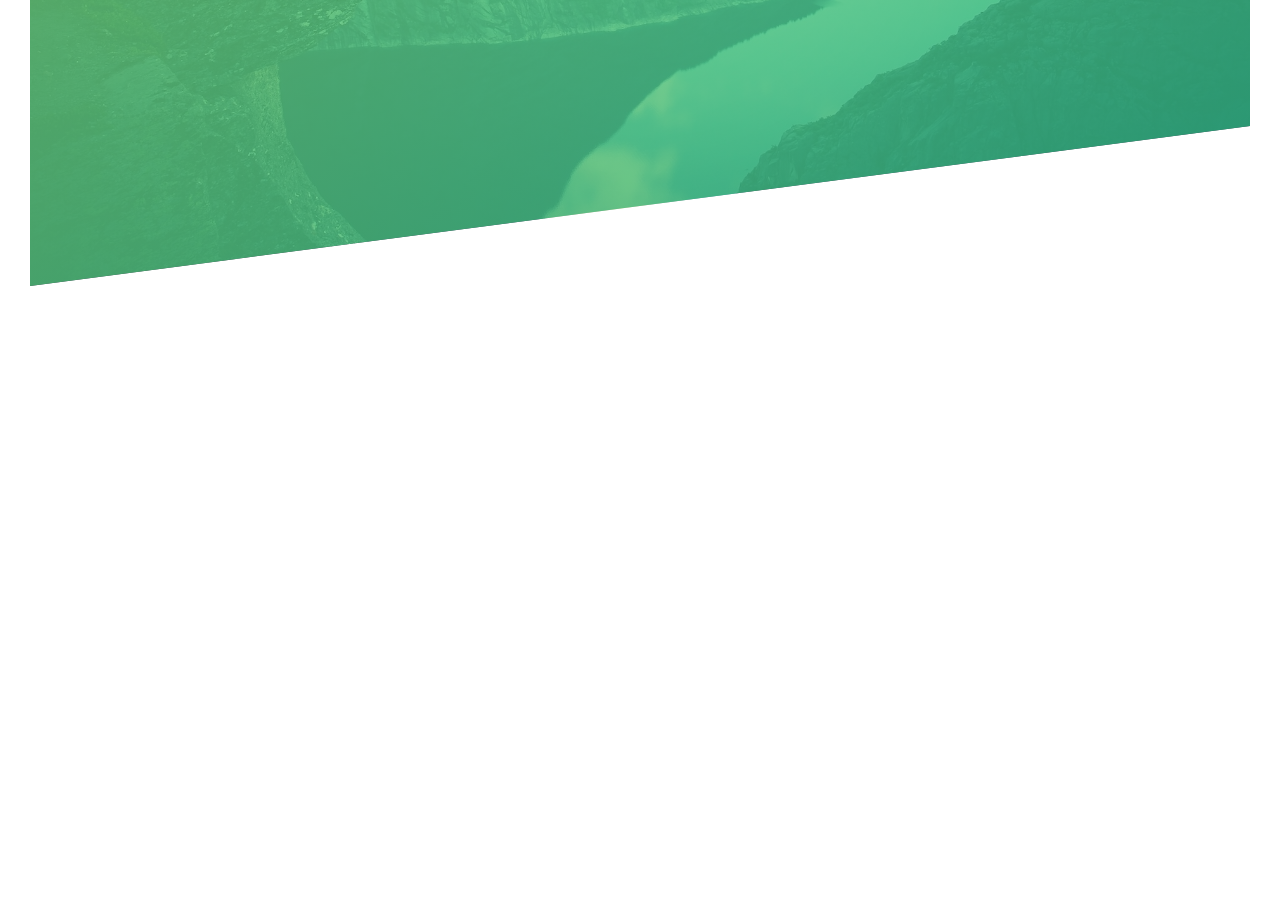
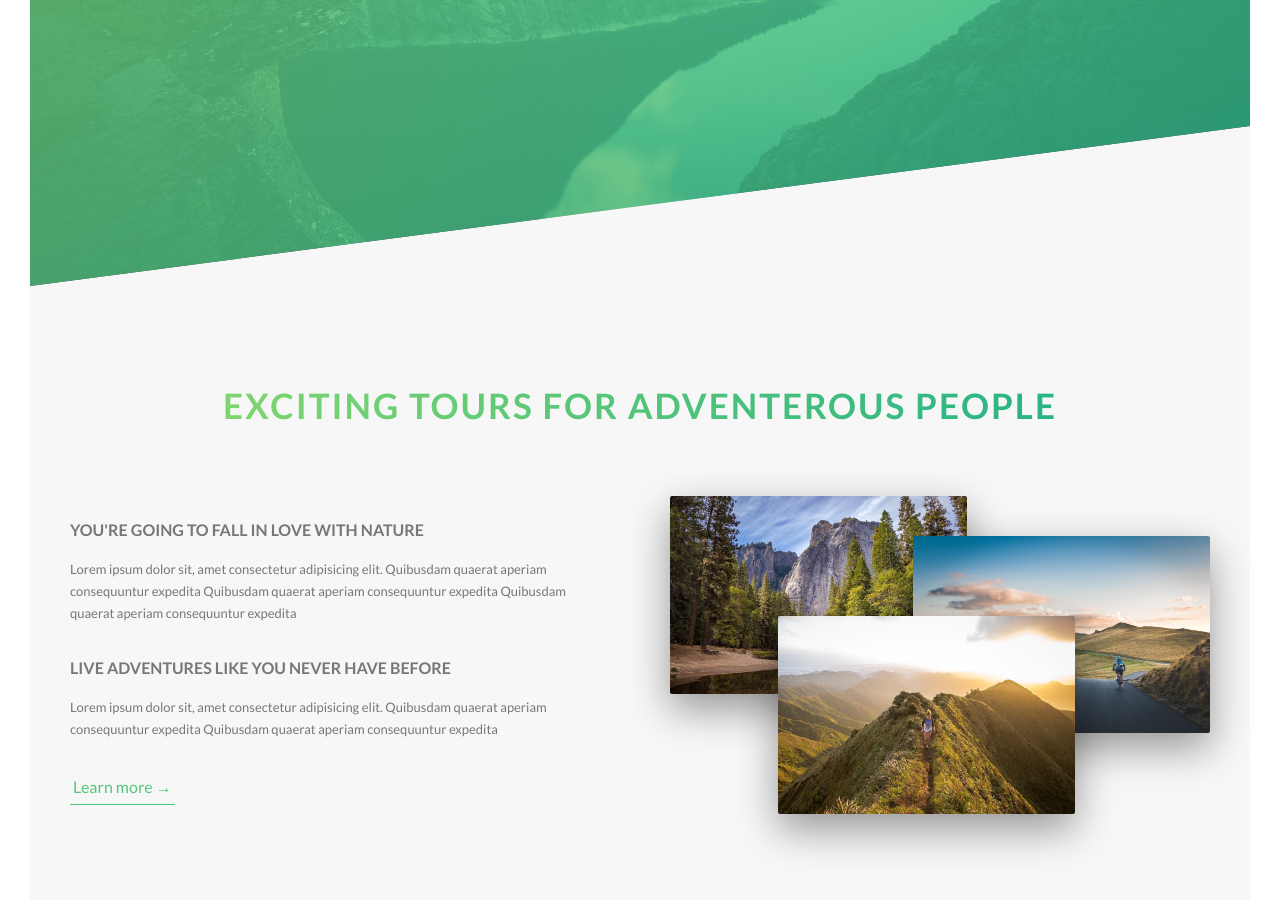
Before and after one commit to Lguerra1/natours, a website: page index.html in a window 1280 px wide. Shown: the part 504-1404 px from the top of the page. Before the commit the page ends 820 px from the top, so only its background shows below. Drawn offline with Linux system fonts and the light colour scheme.

Commit message:
finished image section

```diff
--- a/index.html
+++ b/index.html
@@ -28,6 +28,43 @@
             <a href="#" class="btn btn--white btn--animated">Discover our tours</a>
         </div>
     </header>
+
+    <main>
+        <section class="section-about">
+            <div class="u-center-text u-margin-bottom-big">
+                <h2 class="heading-secondary">
+                    Exciting tours for adventerous people
+                </h2>
+            </div>
+            <div class="row">
+                <div class="col-1-of-2">
+                    <h3 class="heading-tertiary u-margin-bottom-small">
+                        You're going to fall in love with nature
+                    </h3>
+                    <p class="paragraph">
+                        Lorem ipsum dolor sit, amet consectetur adipisicing elit. Quibusdam quaerat aperiam consequuntur
+                        expedita Quibusdam quaerat aperiam consequuntur expedita Quibusdam quaerat aperiam consequuntur
+                        expedita
+                    </p>
+                    <h3 class="heading-tertiary u-margin-bottom-small">
+                        Live adventures like you never have before
+                    </h3>
+                    <p class="paragraph">
+                        Lorem ipsum dolor sit, amet consectetur adipisicing elit. Quibusdam quaerat aperiam consequuntur
+                        expedita Quibusdam quaerat aperiam consequuntur expedita
+                    </p>
+                    <a href="#" class="btn-text">Learn more &rarr;</a>
+                </div>
+                <div class="col-1-of-2">
+                    <div class="composition">
+                        <img src="img/nat-1-large.jpg" alt="Photo 1" class="composition__photo composition__photo--p1">
+                        <img src="img/nat-2-large.jpg" alt="Photo 2" class="composition__photo composition__photo--p2">
+                        <img src="img/nat-3-large.jpg" alt="Photo 3" class="composition__photo composition__photo--p3">
+                    </div>
+                </div>
+            </div>
+        </section>
+    </main>
 
 
     <!--
--- a/sass/abstracts/_variables.scss
+++ b/sass/abstracts/_variables.scss
@@ -4,9 +4,14 @@ $color-primary: #55c57a;
 $color-primary-light: #7ed56f;
 $color-primary-dark: #28b485;
 
+$color-grey-light-1: #f7f7f7;
+
 $color-grey-dark: #777;
 $color-white: #fff;
 $color-black: #000;
+
+// FONT
+$default-font-size: 1.6rem;
 
 
 // GRID
--- a/sass/base/_typography.scss
+++ b/sass/base/_typography.scss
@@ -7,7 +7,6 @@ body {
   padding: 3rem;
   /* setting box sizing here is a good practice */
 }
-
 
 .heading-primary {
   color: $color-white;
@@ -40,3 +39,39 @@ body {
     animation: moveInRight 1s ease-out;
   }
 }
+
+.heading-secondary {
+  font-size: 3.5rem;
+  text-transform: uppercase;
+  font-weight: 700;
+  display: inline-block;
+  background-image: linear-gradient(
+    to right,
+    $color-primary-light,
+    $color-primary-dark
+  );
+  background-clip: text;
+  -webkit-background-clip: text;
+  color: transparent;
+  letter-spacing: 0.2rem;
+  transition: all 0.2s;
+
+  &:hover {
+    transform: skewY(2deg) skewX(15deg) scale(1.1);
+    text-shadow: 0.5rem 1rem 2 rem rgba($color-black, 0.2);
+  }
+}
+
+.heading-tertiary {
+  font-size: $default-font-size;
+  font-weight: 700;
+  text-transform: uppercase;
+}
+
+.paragraph {
+  font-size: 1.3rem;
+
+  &:not(:last-child) {
+    margin-bottom: 3rem;
+  }
+}
--- a/sass/base/_utilities.scss
+++ b/sass/base/_utilities.scss
@@ -0,0 +1,12 @@
+.u-center-text {
+  text-align: center;
+}
+.u-margin-bottom-small {
+  margin-bottom: 1.5rem;
+}
+.u-margin-bottom-medium {
+  margin-bottom: 4rem;
+}
+.u-margin-bottom-big {
+  margin-bottom: 8rem;
+}
--- a/sass/components/_button.scss
+++ b/sass/components/_button.scss
@@ -8,11 +8,11 @@
     border-radius: 10rem;
     transition: all 0.2s;
     position: relative;
-    font-size: 1.6rem;
+    font-size: $default-font-size;
   }
 
   &:hover {
-    transform: translateY(-3rem);
+    transform: translateY(-0.3rem);
     box-shadow: 0 1rem 2rem rgba($color-black, 0.2);
 
     &::after {
@@ -53,3 +53,28 @@
     animation-fill-mode: backwards;
   }
 }
+
+.btn-text {
+  &:link,
+  &:visited {
+    font-size: $default-font-size;
+    color: $color-primary;
+    display: inline-block;
+    text-decoration: none;
+    border-bottom: 1px solid $color-primary;
+    padding: 3px;
+    transition: all .2s;
+  }
+
+  &:hover {
+    background-color: $color-primary;
+    color: $color-white;
+    box-shadow: 0 1rem 2rem rgba($color-black, .15);
+    transform: translateY(-2px);
+  }
+
+  &:active {
+    box-shadow: 0 .5rem 1rem rgba($color-black, .15);
+    transform: translateY(0);
+  }
+}
--- /dev/null
+++ b/sass/components/_composition.scss
@@ -0,0 +1,36 @@
+.composition {
+  position: relative;
+  &__photo {
+    width: 55%;
+    box-shadow: 0 1.5rem 4rem rgba($color-black, 0.4);
+    border-radius: 2px;
+    position: absolute;
+    transition: all .2s;
+    outline-offset: 2rem;
+
+    &--p1 {
+      left: 0;
+      top: -2rem;
+    }
+
+    &--p2 {
+      right: 0;
+      top: 2rem;
+    }
+    &--p3 {
+      left: 20%;
+      top: 10rem;
+    }
+
+    &:hover{
+        outline: 1.5rem solid $color-primary;
+        transform: scale(1.05) translateY(-.5rem);
+        box-shadow: 0 2.5rem 4rem rgba($color-black, 0.4);
+        z-index: 20;
+    }
+  }
+
+  &:hover &__photo:not(:hover){
+      transform: scale(.95);
+  }
+}
--- a/sass/layout/_grid.scss
+++ b/sass/layout/_grid.scss
@@ -1,6 +1,5 @@
 .row {
   max-width: $grid-width;
-  background-color: #eee;
   margin: 0 auto;
 
   &:not(:last-child) {
@@ -13,7 +12,6 @@
   //selects all ^ where the class attributes start with "col-";
 
   [class^="col-"] {
-    background-color: orangered;
     float: left;
 
     &:not(:last-child) {
--- a/sass/main.scss
+++ b/sass/main.scss
@@ -8,8 +8,9 @@
 @import "base/utilities";
 
 @import "components/button";
+@import "components/composition";
 
-@import "layout/layout";
+@import "layout/header";
 @import "layout/grid";
 
 @import "pages/home";
--- a/sass/pages/_home.scss
+++ b/sass/pages/_home.scss
@@ -0,0 +1,5 @@
+.section-about {
+  background-color: $color-grey-light-1;
+  padding: 25rem 0;
+  margin-top: -20vh;
+}
```
Also changed, not shown: css/style.css, sass/layout/_header.scss (renamed from sass/layout/_layout.scss). Lines whose indentation alone changed are shown as unchanged.
